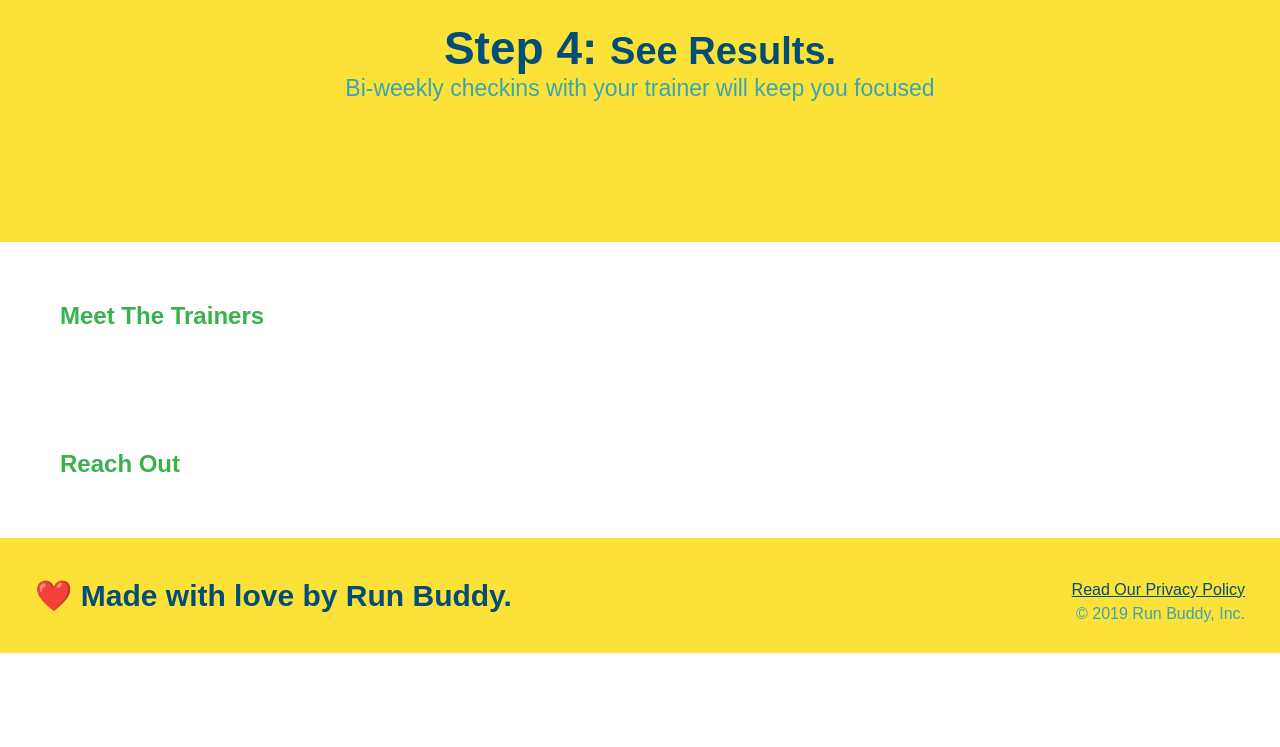
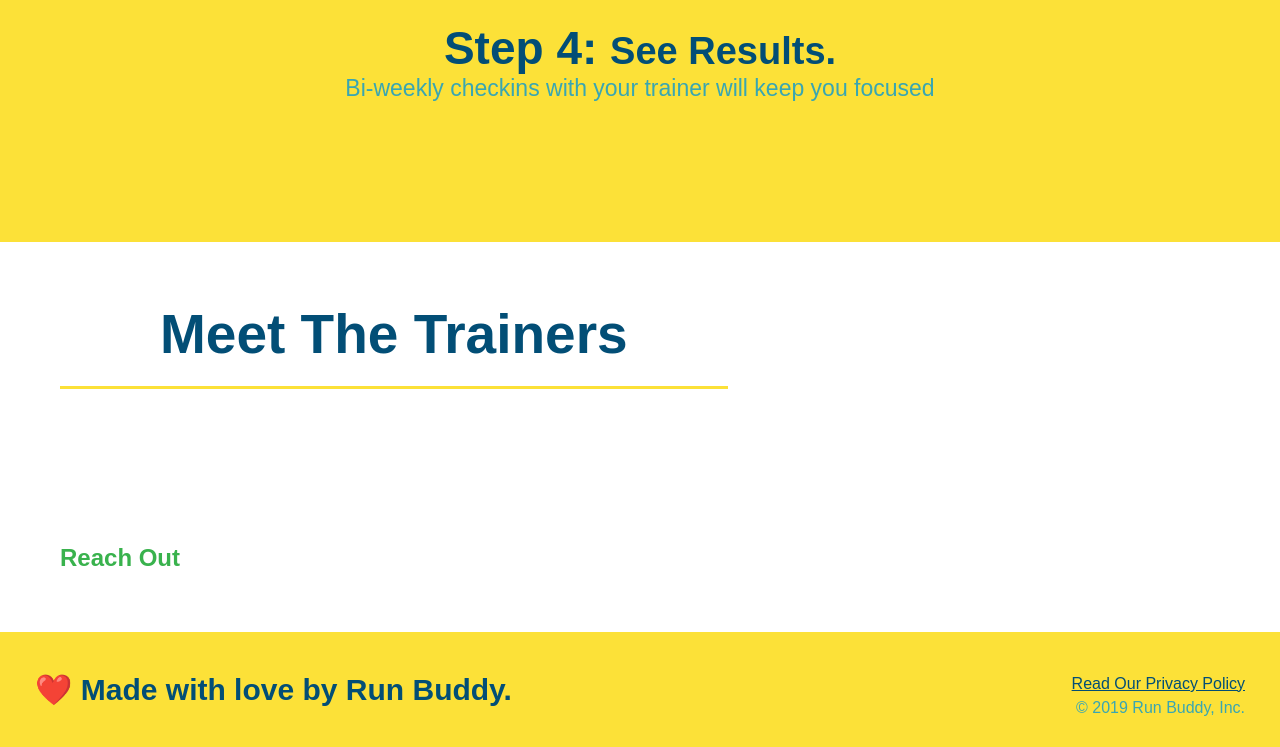
Before and after one commit to mralegria31/run-buddy, a plain HTML site: page index.html in a window 1280 px wide. Shown: the part 2448-3195 px from the top of the page. Before the commit the page ends 3101 px from the top, so only its background shows below. Drawn offline with Linux system fonts and the light colour scheme.

```diff
--- a/index.html
+++ b/index.html
@@ -106,8 +106,10 @@
 </section>
 
   <!-- "meet the trainers" section -->
-  <section>
-    <h2>Meet The Trainers</h2>
+  <section id="your-trainers" class="trainers">
+    <h2 class="section-title primary-border">
+      Meet The Trainers
+    </h2>
   </section>
 
   <!-- "reach out" section -->
```
